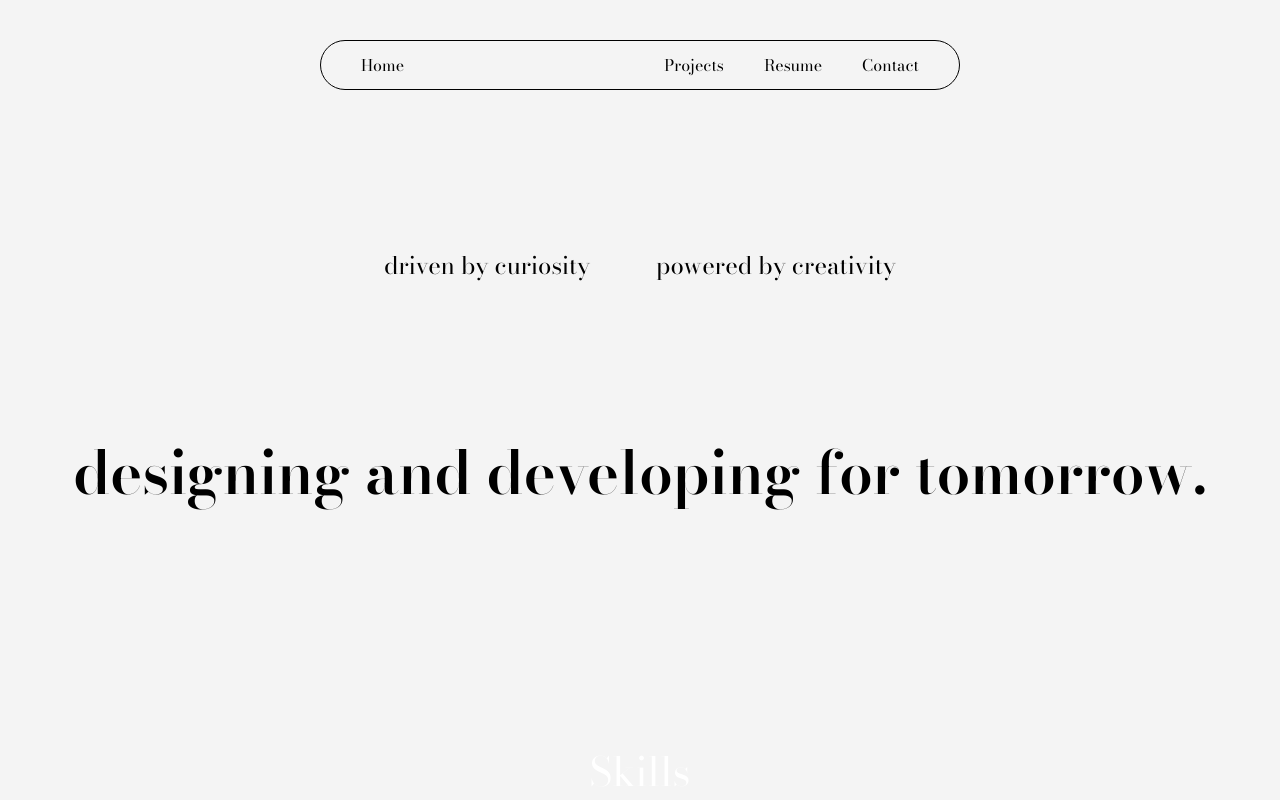
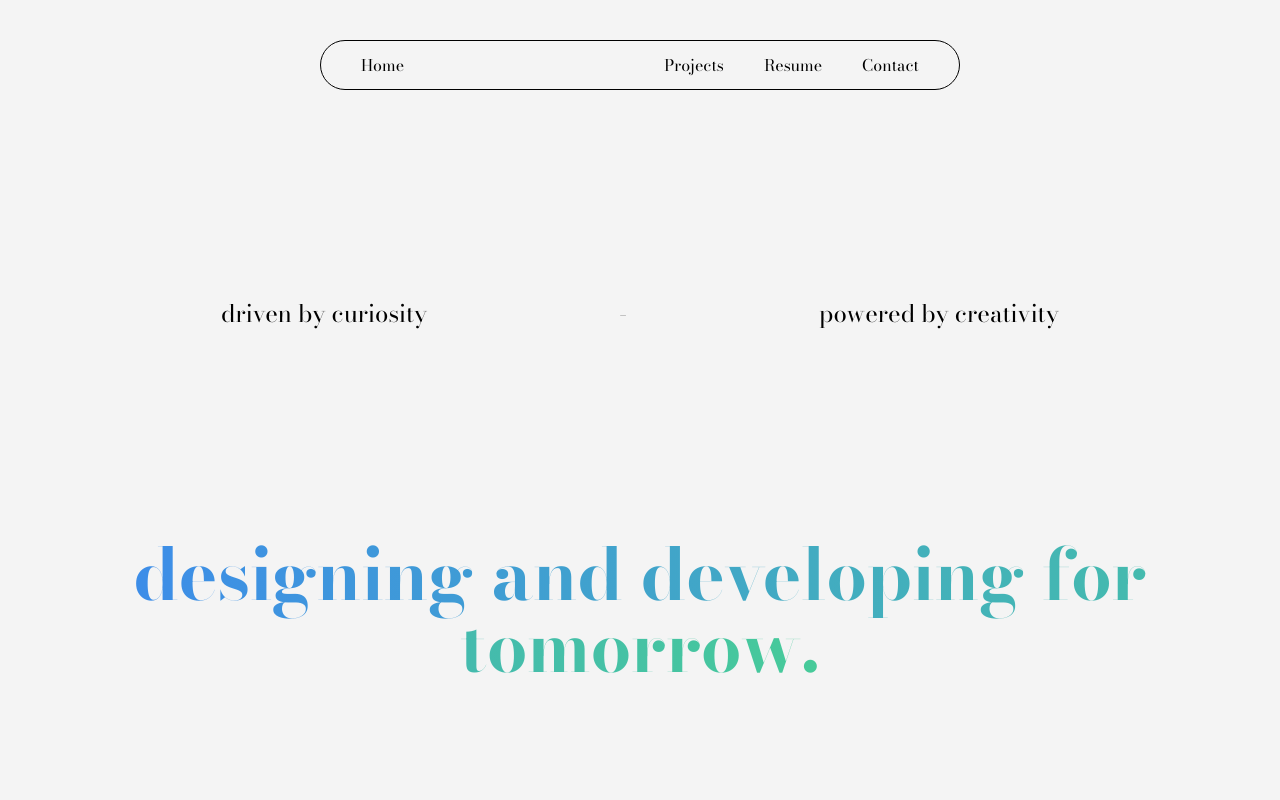
Before and after one commit to dashleremi/portfolio-v2, a Next.js app: page / in a window 1280 px wide. Shown: the top 800 px of the page. Built offline with nearby package versions, Linux system fonts and the light colour scheme; a web font is replaced by a local one.

Commit message:
new section added, new effects, updates

```diff
--- a/components/Home.tsx
+++ b/components/Home.tsx
@@ -3,21 +3,14 @@ import React from 'react'
 const Home = () => {
   return (
     <div className='mt-10'>
-      <div className='px-10 py-3 container mx-auto flex items-center justify-between rounded-full border border-t border-[#000000] w-[50%]'>
-        <div>
-          <a href="" className='hover:font-bold'>Home</a>
+      <div className='mt-52'>
+        <div className='flex items-center justify-center gap-48 mx-auto text-2xl'>
+          <h2 className='scale-in-center'>driven by curiosity</h2>
+          <p>-</p>
+          <h2 className='scale-in-center'>powered by creativity</h2>
         </div>
-        <div className='flex items-center gap-10'>
-          <a href="" className='hover:font-bold'>Projects</a>
-          <a href="" className='hover:font-bold'>Resume</a>
-          <a href="" className='hover:font-bold'>Contact</a>
-        </div>
+        <div className='mt-52 text-center text-7xl font-bold'><span className='bg-gradient-to-r from-orange-700 via-blue-500 to-green-400 text-transparent bg-clip-text bg-300% animate-gradient'>designing and developing for tomorrow.</span></div>
       </div>
-      <div className='mt-40 w-[40%] flex items-center justify-between mx-auto'>
-        <h1 className='text-2xl tracking-in-expand-fwd-top'>driven by curiosity</h1>
-        <h1 className='text-2xl tracking-in-expand-fwd-top'>powered by creativity</h1>
-      </div>
-      <div className='mt-40 text-center text-6xl font-semibold'>designing and developing for tomorrow.</div>
     </div>
   )
 }
--- /dev/null
+++ b/components/NavBar.tsx
@@ -0,0 +1,20 @@
+import React from 'react'
+
+const NavBar = () => {
+  return (
+    <div className='mt-10'>
+        <div className='px-10 py-3 container mx-auto flex items-center justify-between rounded-full border border-t border-[#000000] w-[50%]'>
+        <div>
+          <a href="" className='hover:font-bold'>Home</a>
+        </div>
+        <div className='flex items-center gap-10'>
+          <a href="" className='hover:font-bold'>Projects</a>
+          <a href="" className='hover:font-bold'>Resume</a>
+          <a href="" className='hover:font-bold'>Contact</a>
+        </div>
+      </div>
+    </div>
+  )
+}
+
+export default NavBar
--- a/pages/index.tsx
+++ b/pages/index.tsx
@@ -3,10 +3,12 @@ import Home from '@/components/Home'
 import Skills from '@/components/Skills'
 import React from 'react'
 import Projects from '@/components/Projects'
+import NavBar from '@/components/navBar'
 
 const index = () => {
   return (
     <div className='overflow-x-hidden'>
+      <NavBar/>
       <Home/>
       {/* <About/> */}
 
--- a/styles/globals.css
+++ b/styles/globals.css
@@ -1,9 +1,7 @@
 @import url('https://fonts.googleapis.com/css2?family=Bodoni+Moda:ital,opsz,wght@0,6..96,400..900;1,6..96,400..900&family=Chonburi&family=Outfit:wght@100..900&display=swap');
 @import url('https://fonts.googleapis.com/css2?family=Bodoni+Moda:ital,opsz,wght@0,6..96,400..900;1,6..96,400..900&family=Italiana&display=swap');
 @-webkit-keyframes heartbeat{from{-webkit-transform:scale(1);transform:scale(1);-webkit-transform-origin:center center;transform-origin:center center;-webkit-animation-timing-function:ease-out;animation-timing-function:ease-out}10%{-webkit-transform:scale(.91);transform:scale(.91);-webkit-animation-timing-function:ease-in;animation-timing-function:ease-in}17%{-webkit-transform:scale(.98);transform:scale(.98);-webkit-animation-timing-function:ease-out;animation-timing-function:ease-out}33%{-webkit-transform:scale(.87);transform:scale(.87);-webkit-animation-timing-function:ease-in;animation-timing-function:ease-in}45%{-webkit-transform:scale(1);transform:scale(1);-webkit-animation-timing-function:ease-out;animation-timing-function:ease-out}}@keyframes heartbeat{from{-webkit-transform:scale(1);transform:scale(1);-webkit-transform-origin:center center;transform-origin:center center;-webkit-animation-timing-function:ease-out;animation-timing-function:ease-out}10%{-webkit-transform:scale(.91);transform:scale(.91);-webkit-animation-timing-function:ease-in;animation-timing-function:ease-in}17%{-webkit-transform:scale(.98);transform:scale(.98);-webkit-animation-timing-function:ease-out;animation-timing-function:ease-out}33%{-webkit-transform:scale(.87);transform:scale(.87);-webkit-animation-timing-function:ease-in;animation-timing-function:ease-in}45%{-webkit-transform:scale(1);transform:scale(1);-webkit-animation-timing-function:ease-out;animation-timing-function:ease-out}}
-@-webkit-keyframes tracking-in-expand-fwd-top{0%{letter-spacing:-.5em;-webkit-transform:translateZ(-700px) translateY(-500px);transform:translateZ(-700px) translateY(-500px);opacity:0}40%{opacity:.6}100%{-webkit-transform:translateZ(0) translateY(0);transform:translateZ(0) translateY(0);opacity:1}}@keyframes tracking-in-expand-fwd-top{0%{letter-spacing:-.5em;-webkit-transform:translateZ(-700px) translateY(-500px);transform:translateZ(-700px) translateY(-500px);opacity:0}40%{opacity:.6}100%{-webkit-transform:translateZ(0) translateY(0);transform:translateZ(0) translateY(0);opacity:1}}
-@-webkit-keyframes roll-in-left{0%{-webkit-transform:translateX(-800px) rotate(-540deg);transform:translateX(-800px) rotate(-540deg);opacity:0}100%{-webkit-transform:translateX(0) rotate(0deg);transform:translateX(0) rotate(0deg);opacity:1}}@keyframes roll-in-left{0%{-webkit-transform:translateX(-800px) rotate(-540deg);transform:translateX(-800px) rotate(-540deg);opacity:0}100%{-webkit-transform:translateX(0) rotate(0deg);transform:translateX(0) rotate(0deg);opacity:1}}
-@-webkit-keyframes roll-in-right{0%{-webkit-transform:translateX(800px) rotate(540deg);transform:translateX(800px) rotate(540deg);opacity:0}100%{-webkit-transform:translateX(0) rotate(0deg);transform:translateX(0) rotate(0deg);opacity:1}}@keyframes roll-in-right{0%{-webkit-transform:translateX(800px) rotate(540deg);transform:translateX(800px) rotate(540deg);opacity:0}100%{-webkit-transform:translateX(0) rotate(0deg);transform:translateX(0) rotate(0deg);opacity:1}}
+@-webkit-keyframes scale-in-center{0%{-webkit-transform:scale(0);transform:scale(0);opacity:1}100%{-webkit-transform:scale(1);transform:scale(1);opacity:1}}@keyframes scale-in-center{0%{-webkit-transform:scale(0);transform:scale(0);opacity:1}100%{-webkit-transform:scale(1);transform:scale(1);opacity:1}}@-webkit-keyframes roll-in-right{0%{-webkit-transform:translateX(800px) rotate(540deg);transform:translateX(800px) rotate(540deg);opacity:0}100%{-webkit-transform:translateX(0) rotate(0deg);transform:translateX(0) rotate(0deg);opacity:1}}@keyframes roll-in-right{0%{-webkit-transform:translateX(800px) rotate(540deg);transform:translateX(800px) rotate(540deg);opacity:0}100%{-webkit-transform:translateX(0) rotate(0deg);transform:translateX(0) rotate(0deg);opacity:1}}
 
 @import "normalize.css";
 
@@ -31,9 +29,9 @@ html {
     border-radius: 20px;
 }
 
-.tracking-in-expand-fwd-top {
-	-webkit-animation: tracking-in-expand-fwd-top 2s cubic-bezier(0.215, 0.610, 0.355, 1.000) both;
-	        animation: tracking-in-expand-fwd-top 2s cubic-bezier(0.215, 0.610, 0.355, 1.000) both;
+.scale-in-center {
+	-webkit-animation: scale-in-center 2s cubic-bezier(0.250, 0.460, 0.450, 0.940) both;
+	        animation: scale-in-center 2s cubic-bezier(0.250, 0.460, 0.450, 0.940) both;
 }
 
 .heartbeat {
@@ -50,3 +48,22 @@ html {
 	-webkit-animation: roll-in-right 1.5s ease-out 1s both;
 	        animation: roll-in-right 1.5s ease-out 1s both;
 }
+
+.animate-gradient {
+    background-size: 300%;
+    -webkit-animation: animatedgradient 4s ease infinite alternate;
+    -moz-animation: animatedgradient 4s ease infinite alternate;
+    animation: animatedgradient 4s ease infinite alternate;
+  }
+
+  @keyframes animatedgradient {
+    0% {
+      background-position: 0% 50%;
+    }
+    50% {
+      background-position: 100% 50%;
+    }
+    100% {
+      background-position: 0% 50%;
+    }
+  }
```
